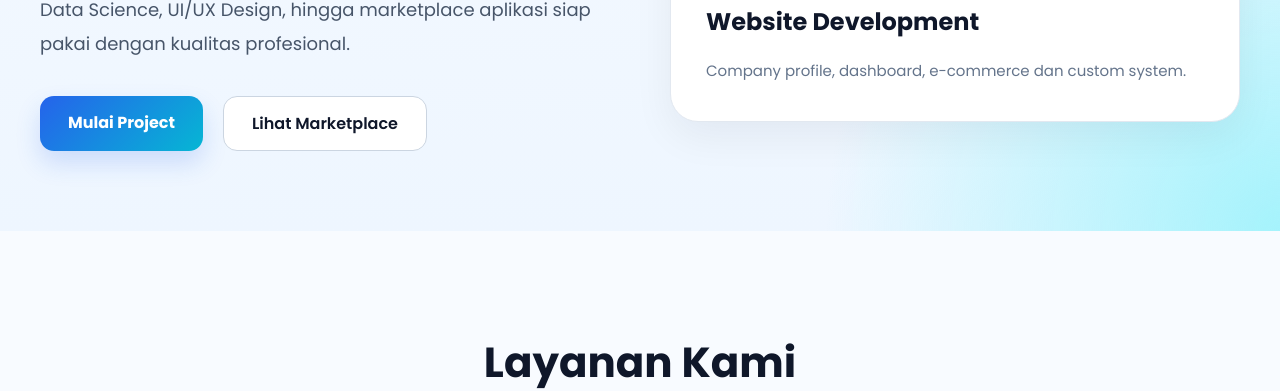
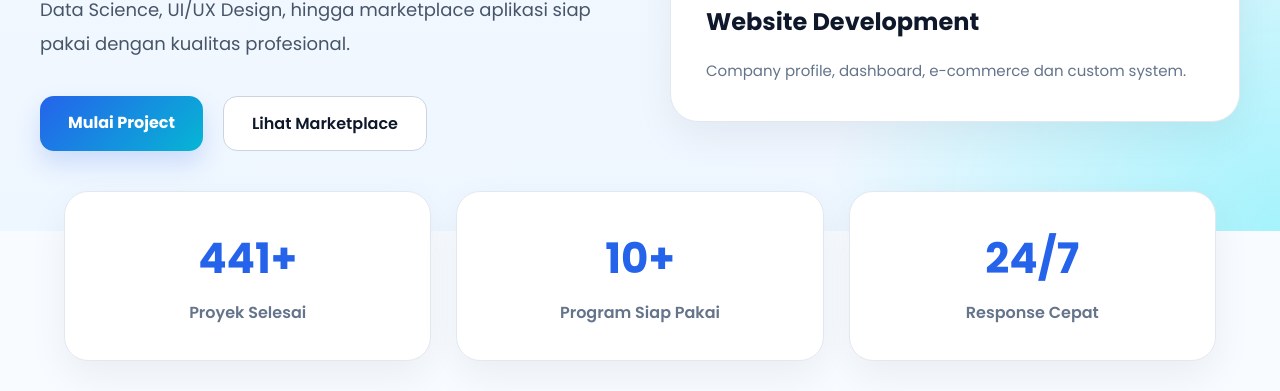
Before and after one commit to iduy23/tugasdigital, a plain HTML site: page index.html in a window 1280 px wide. Shown: the part 573-964 px from the top of the page. Drawn offline with nearby package versions, Linux system fonts and the light colour scheme.

Commit message:
Update index.html

```diff
--- a/index.html
+++ b/index.html
@@ -353,6 +353,56 @@
     }
 
     /* =========================
+         ACHIEVEMENT
+    ========================= */
+
+      .achievement{
+        margin-top:-40px;
+        position:relative;
+        z-index:10;
+      }
+
+      .achievement-wrapper{
+        display:grid;
+        grid-template-columns:repeat(3,1fr);
+        gap:25px;
+      }
+
+      .achievement-box{
+        background:white;
+        padding:35px;
+        border-radius:24px;
+        text-align:center;
+        border:1px solid #e2e8f0;
+        box-shadow:0 15px 40px rgba(15,23,42,0.06);
+        transition:0.3s;
+      }
+
+      .achievement-box:hover{
+        transform:translateY(-8px);
+      }
+
+      .achievement-box h2{
+        font-size:42px;
+        color:#2563eb;
+        margin-bottom:10px;
+      }
+
+      .achievement-box p{
+        color:#64748b;
+        font-weight:600;
+      }
+
+      /* RESPONSIVE */
+      @media(max-width:900px){
+
+        .achievement-wrapper{
+          grid-template-columns:1fr;
+        }
+
+      }
+
+    /* =========================
        SERVICES
     ========================= */
 
@@ -684,8 +734,7 @@
         <a href="#marketplace">Marketplace</a>
         <a href="#contact">Contact</a>
       </div>
-
-      <a href="#" class="btn">Konsultasi</a>
+      <a href="https://wa.me/6285174073202" target="_blank" class="btn">Konsultasi</a>
     </div>
   </nav>
 
@@ -739,6 +788,30 @@
       </div>
 
     </div>
+  </section>
+
+    <!-- ACHIEVEMENT -->
+  <section class="achievement">
+
+    <div class="container achievement-wrapper">
+
+      <div class="achievement-box">
+        <h2>441+</h2>
+        <p>Proyek Selesai</p>
+      </div>
+
+      <div class="achievement-box">
+        <h2>10+</h2>
+        <p>Program Siap Pakai</p>
+      </div>
+
+      <div class="achievement-box">
+        <h2>24/7</h2>
+        <p>Response Cepat</p>
+      </div>
+
+    </div>
+
   </section>
 
   <!-- Services -->
@@ -926,7 +999,7 @@
         </div>
 
         <a
-          href="https://wa.me/6281234567890"
+          href="https://wa.me/6285174073202"
           target="_blank"
           class="footer-contact-link"
         >
```
